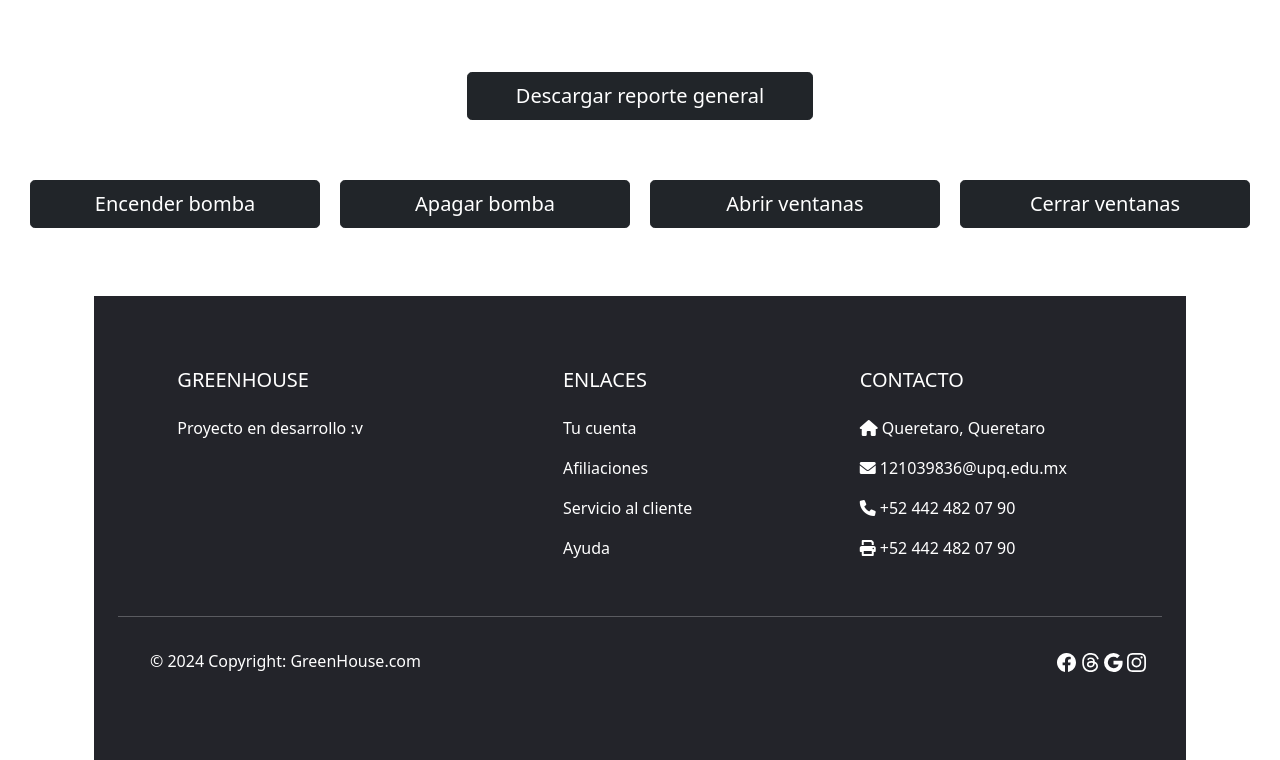
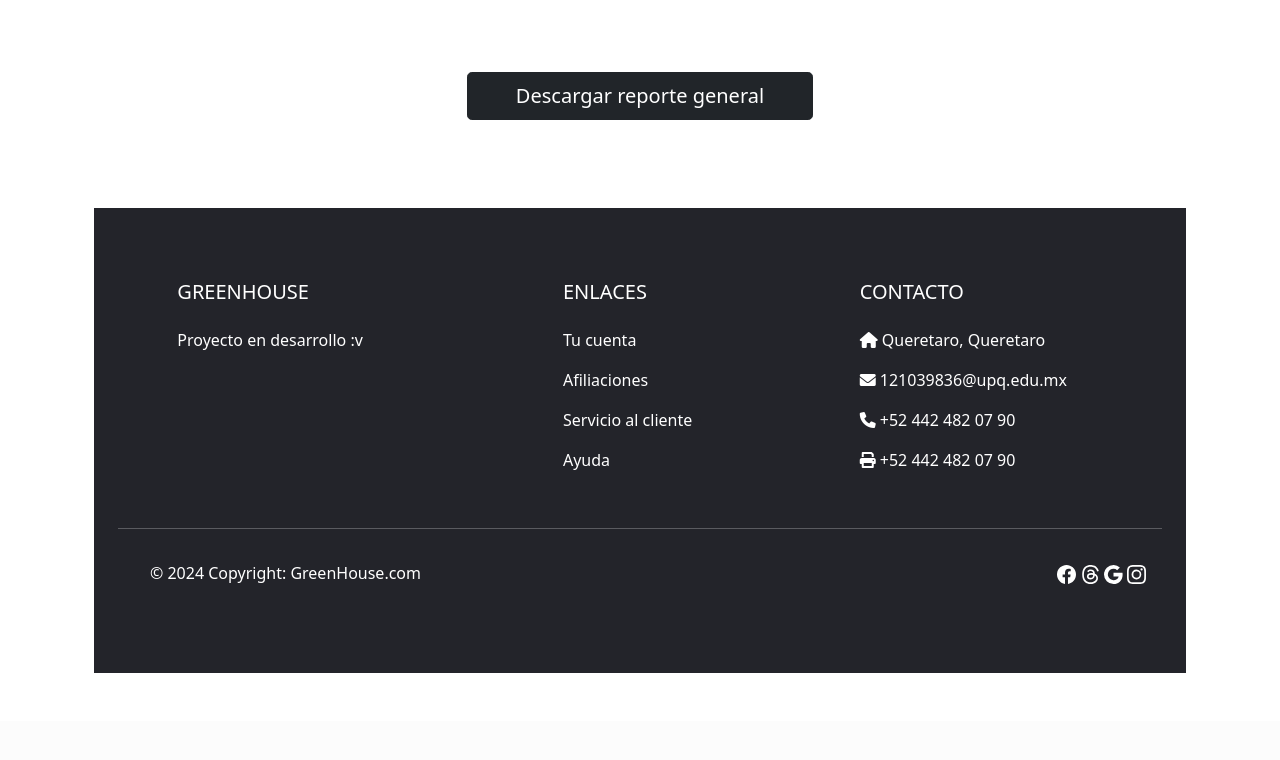
Before and after one commit to JoseGomez203/GreenHouse, a Flask app: page /home in a window 1280 px wide. Shown: the part 445-1205 px from the top of the page. After the commit the page ends 1118 px from the top, so only its background shows below. Run offline with Flask 3, Linux system fonts and the light colour scheme; parts of the project's set-up code (start-up, migrations or seed data) failed here and were passed over; some libraries are stand-ins or nearby versions.

Commit message:
Sin botones

```diff
--- a/Templates/home.html
+++ b/Templates/home.html
@@ -70,11 +70,5 @@
     <a href="/download_report" class="btn btn-dark btn-lg px-5">Descargar reporte general</a>
   </p>
   <br>
-  <div class="button-container">
-    <button class="btn btn-dark btn-lg px-5 control-button">Encender bomba</button>
-    <button class="btn btn-dark btn-lg px-5 control-button">Apagar bomba</button>
-    <button class="btn btn-dark btn-lg px-5 control-button">Abrir ventanas</button>
-    <button class="btn btn-dark btn-lg px-5 control-button">Cerrar ventanas</button>
-  </div>
 </body>
 {% endblock %}
```
